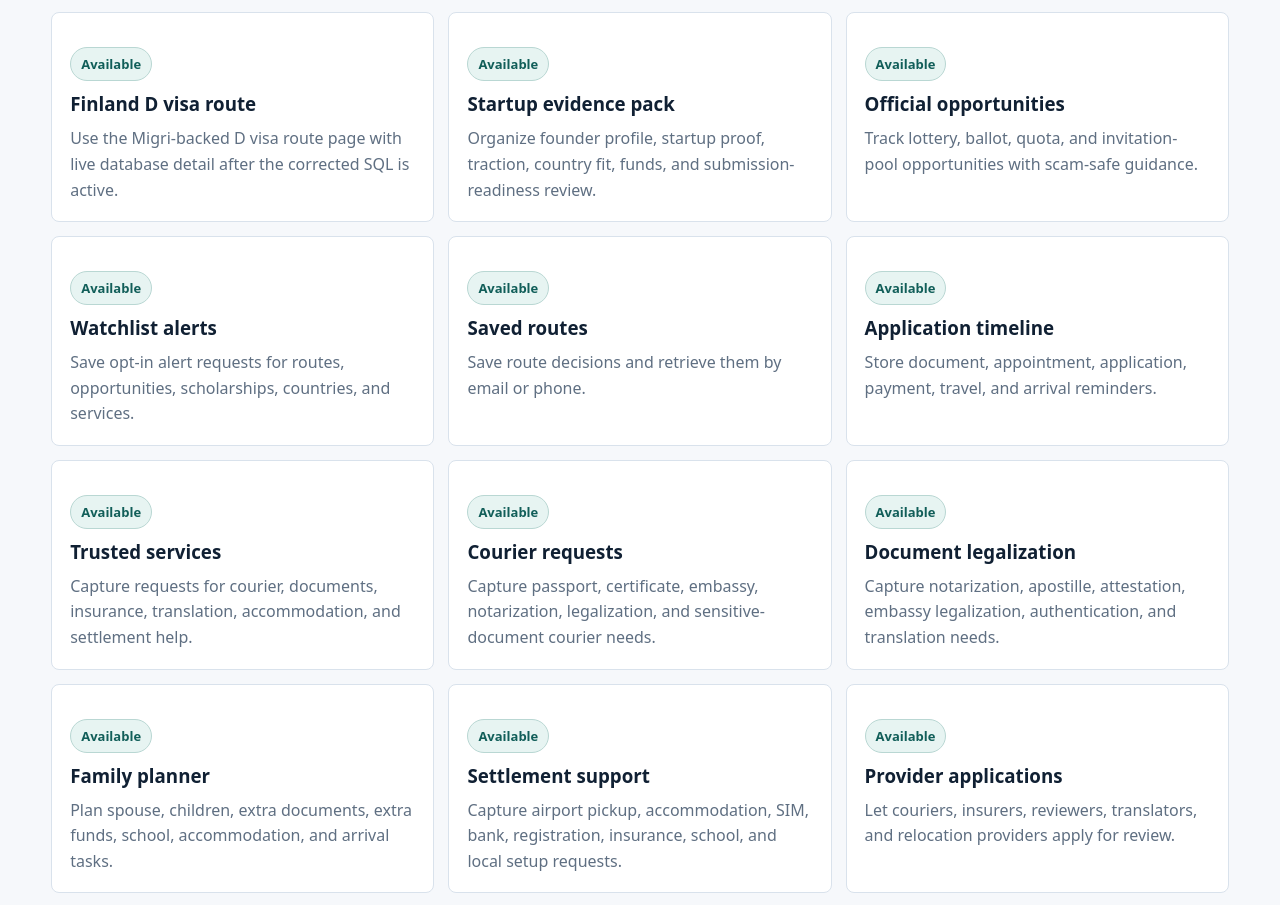
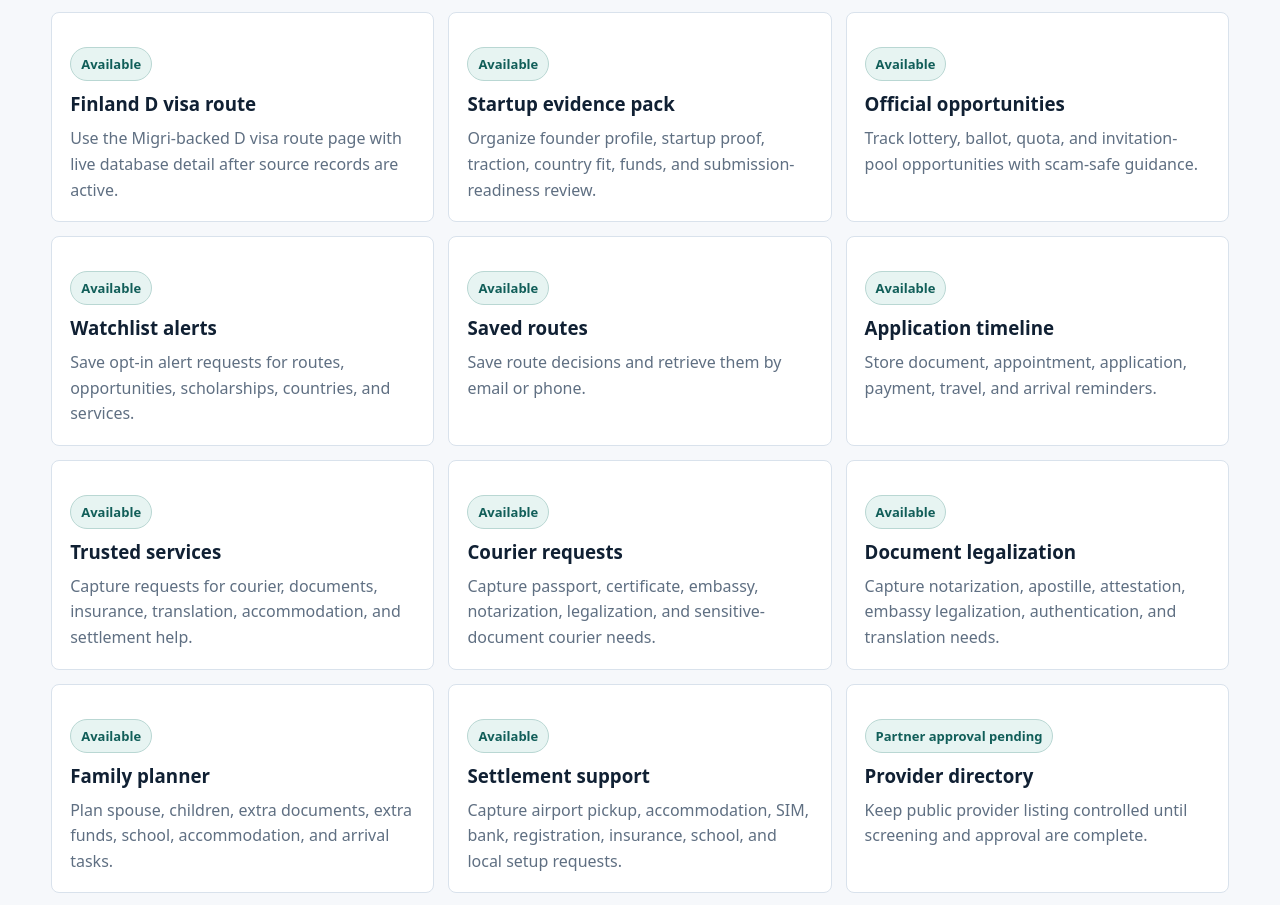
Before and after one commit to SirBM201/SirBM201-moveready-frontend, a Next.js app: page /workspace in a window 1280 px wide. Shown: the part 945-1850 px from the top of the page. Built offline with nearby package versions, Linux system fonts and the light colour scheme.

Commit message:
Point workspace opportunity links to live page

```diff
--- a/app/workspace/page.tsx
+++ b/app/workspace/page.tsx
@@ -21,7 +21,7 @@ const workflows = [
     title: "Finland D visa route",
     status: "Available",
     href: "/routes/finland-d-visa",
-    summary: "Use the Migri-backed D visa route page with live database detail after the corrected SQL is active.",
+    summary: "Use the Migri-backed D visa route page with live database detail after source records are active.",
   },
   {
     title: "Startup evidence pack",
@@ -32,7 +32,7 @@ const workflows = [
   {
     title: "Official opportunities",
     status: "Available",
-    href: "/platform/opportunities",
+    href: "/opportunities",
     summary: "Track lottery, ballot, quota, and invitation-pool opportunities with scam-safe guidance.",
   },
   {
@@ -82,6 +82,12 @@ const workflows = [
     status: "Available",
     href: "/settlement",
     summary: "Capture airport pickup, accommodation, SIM, bank, registration, insurance, school, and local setup requests.",
+  },
+  {
+    title: "Provider directory",
+    status: "Partner approval pending",
+    href: "/providers",
+    summary: "Keep public provider listing controlled until screening and approval are complete.",
   },
   {
     title: "Provider applications",
@@ -135,8 +141,9 @@ export default function WorkspacePage() {
         <nav className="nav">
           <a href="/dashboard">Dashboard</a>
           <a href="/route-checker">Route Checker</a>
-          <a href="/platform/opportunities">Opportunities</a>
+          <a href="/opportunities">Opportunities</a>
           <a href="/services">Services</a>
+          <a href="/providers">Providers</a>
           <a href="/sources">Sources</a>
           <a href="/admin">Admin</a>
         </nav>
```
